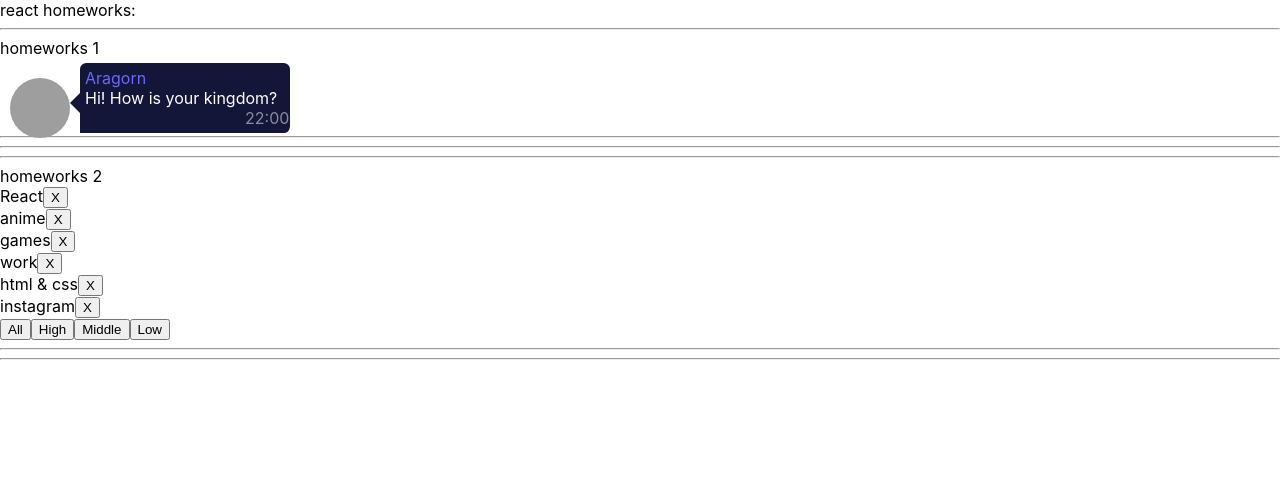
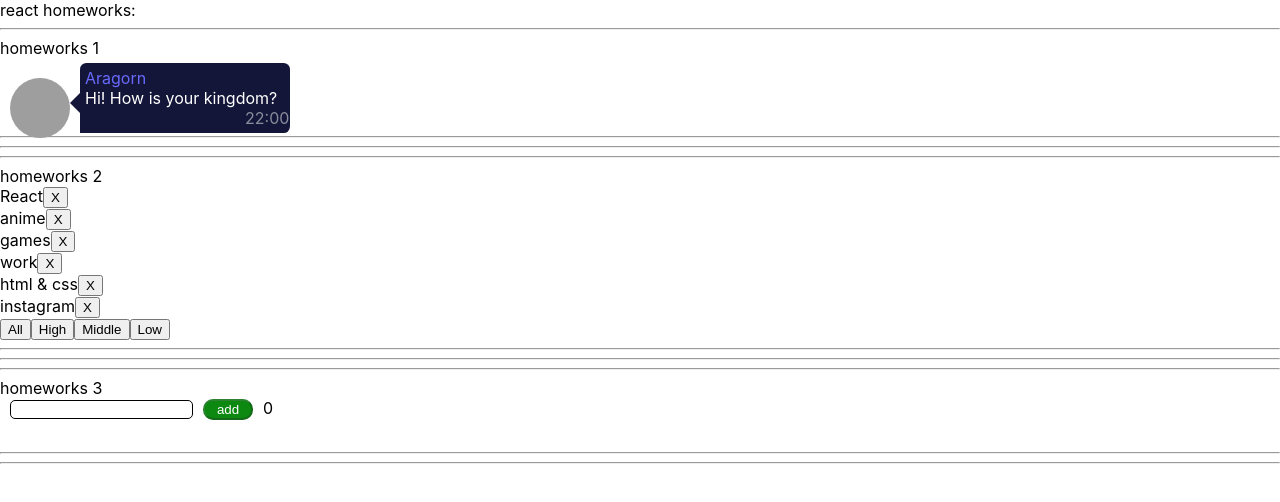
Before and after one commit to davaait/homeworks--react, a React (Create React App) app: page / in a window 1280 px wide. Shown: the top 502 px of the page. Built offline with nearby package versions, Linux system fonts and the light colour scheme; grey boxes are pictures that could not be loaded.

Commit message:
"homework#3 done"

```diff
--- a/package.json
+++ b/package.json
@@ -10,10 +10,12 @@
     "@types/node": "^12.0.0",
     "@types/react": "^17.0.0",
     "@types/react-dom": "^17.0.0",
+    "@types/uuid": "^8.3.3",
     "react": "^17.0.2",
     "react-dom": "^17.0.2",
     "react-scripts": "4.0.3",
     "typescript": "^4.1.2",
+    "uuid": "^8.3.2",
     "web-vitals": "^1.0.1"
   },
   "scripts": {
--- a/src/p1-main/m1-ui/u1-app/App.tsx
+++ b/src/p1-main/m1-ui/u1-app/App.tsx
@@ -2,6 +2,7 @@ import React from 'react'
 import s from './App.module.css'
 import HW1 from '../../../p2-homeworks/h1/HW1'
 import HW2 from "../../../p2-homeworks/h2/HW2";
+import HW3 from "../../../p2-homeworks/h3/HW3";
 
 function App() {
     return (
@@ -9,7 +10,7 @@ function App() {
             <div>react homeworks:</div>
             <HW1/>
             <HW2/>
-            {/*<HW3/>*/}
+            <HW3/>
             {/*<HW4/>*/}
             {/*<HW5/>*/}
 
--- a/src/p2-homeworks/h3/Greeting.module.css
+++ b/src/p2-homeworks/h3/Greeting.module.css
@@ -1,7 +1,26 @@
-.someClass {
+.showError {
+    position: relative;
+    display: inline-block;
+    color: red;
+    margin: 10px;
+    font-size: 15px;
+}
 
+.button {
+    position: relative;
+    color: white;
+    width: 50px;
+    border-radius: 10px;
+    margin-left: 10px;
+    background-color: #0d8811;
 }
 
 .error {
-    border: 1px solid red;
+    border: 1px solid black;
+    border-radius: 5px;
+    margin-left: 10px;
 }
+
+.span {
+    margin-left: 10px;
+}
--- a/src/p2-homeworks/h3/Greeting.tsx
+++ b/src/p2-homeworks/h3/Greeting.tsx
@@ -2,11 +2,11 @@ import React from 'react'
 import s from './Greeting.module.css'
 
 type GreetingPropsType = {
-    name: any // need to fix any
+    name: string // need to fix any
     setNameCallback: any // need to fix any
     addUser: any // need to fix any
-    error: any // need to fix any
-    totalUsers: any // need to fix any
+    error: string // need to fix any
+    totalUsers: number // need to fix any
 }
 
 // презентационная компонента (для верстальщика)
@@ -17,10 +17,14 @@ const Greeting: React.FC<GreetingPropsType> = (
 
     return (
         <div>
-            <input value={name} onChange={setNameCallback} className={inputClass}/>
-            <span>{error}</span>
-            <button onClick={addUser}>add</button>
-            <span>{totalUsers}</span>
+            <input value={name} onChange={setNameCallback} onKeyPress={(e) => {
+                if (e.key === "Enter") {
+                    addUser();
+                }
+            }} className={inputClass}/>
+            <button onClick={addUser} className={s.button} disabled={!name}>add</button>
+            <span className={s.span}>{totalUsers}</span>
+            <div><span className={s.showError}>{error}</span></div>
         </div>
     )
 }
--- a/src/p2-homeworks/h3/GreetingContainer.tsx
+++ b/src/p2-homeworks/h3/GreetingContainer.tsx
@@ -1,9 +1,10 @@
-import React, {useState} from 'react'
+import React, {ChangeEvent, useState} from 'react'
 import Greeting from './Greeting'
+import {UserType} from "./HW3";
 
 type GreetingContainerPropsType = {
-    users: any // need to fix any
-    addUserCallback: any // need to fix any
+    users: Array<UserType> // need to fix any
+    addUserCallback: (name: string) => void // need to fix any
 }
 
 // более простой и понятный для новичков
@@ -12,17 +13,25 @@ type GreetingContainerPropsType = {
 // более современный и удобный для про :)
 // уровень локальной логики
 const GreetingContainer: React.FC<GreetingContainerPropsType> = ({users, addUserCallback}) => { // деструктуризация пропсов
-    const [name, setName] = useState<any>('') // need to fix any
-    const [error, setError] = useState<any>('') // need to fix any
+    const [name, setName] = useState<string>('') // need to fix any
+    const [error, setError] = useState<string>('') // need to fix any
 
-    const setNameCallback = (e: any) => { // need to fix any
-        setName('') // need to fix
+    const setNameCallback = (e: ChangeEvent<HTMLInputElement>) => { // need to fix any
+        if (e.currentTarget.value.length > 0) {
+            setName(e.currentTarget.value)
+            setError('')
+        } else {
+            setError('Wrong data')
+            setName('')
+        } // need to fix
     }
     const addUser = () => {
-        alert(`Hello  !`) // need to fix
+        addUserCallback(name);
+        alert(`Hello, ${name}!`) // need to fix
+        setName('')
     }
 
-    const totalUsers = 0 // need to fix
+    const totalUsers = users.length // need to fix
 
     return (
         <Greeting
@@ -33,6 +42,6 @@ const GreetingContainer: React.FC<GreetingContainerPropsType> = ({users, addUser
             totalUsers={totalUsers}
         />
     )
-}
+};
 
-export default GreetingContainer
+export default GreetingContainer;
--- a/src/p2-homeworks/h3/HW3.tsx
+++ b/src/p2-homeworks/h3/HW3.tsx
@@ -1,18 +1,22 @@
 import React, {useState} from 'react'
 import GreetingContainer from './GreetingContainer'
+import {v1} from "uuid";
 
 // types
 export type UserType = {
-    _id: any // need to fix any
-    name: any // need to fix any
+    _id: string // need to fix any
+    name: string // need to fix any
 }
 
 // уровень работы с глобальными данными
 function HW3() {
-    const [users, setUsers] = useState<any>([]) // need to fix any
+    const [users, setUsers] = useState<Array<UserType>>([]) // need to fix any
 
-    const addUserCallback = (name: any) => { // need to fix any
-        setUsers([]) // need to fix
+    const addUserCallback = (name: string) => { // need to fix any
+        setUsers([...users, {
+            _id: v1(),
+            name,
+        }]) // need to fix
     }
 
     return (
```
Also changed, not shown: 1 other file (tests, documents, lock files or other folders).
